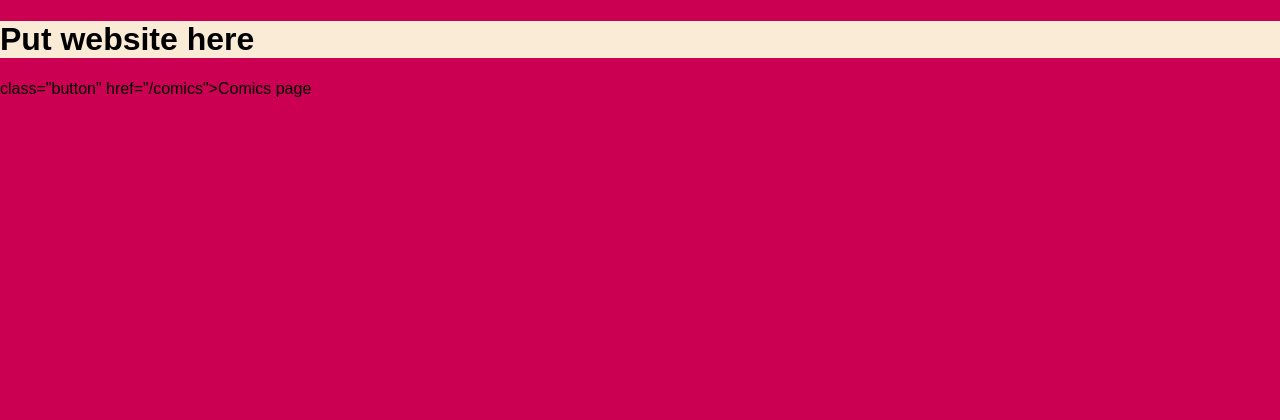
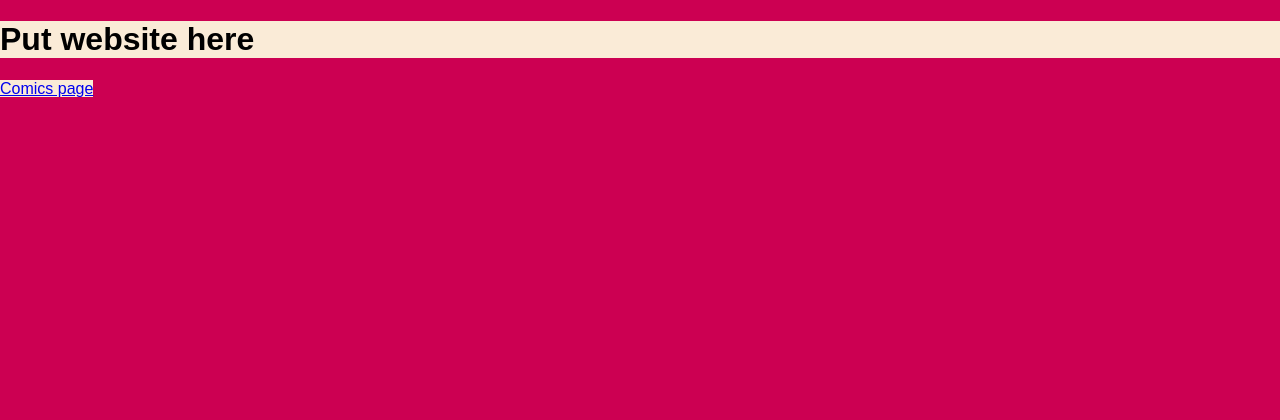
Before and after one commit to Leonardw20w/Web-Dev-Lesson, a Python web app: template PythonProject/templates/index.html in a window 1280 px wide. Shown: the top 420 px of the page. Run offline with Jinja, Linux system fonts and the light colour scheme; the template is opened without the code that fills it, so the values that code supplies are empty.

Commit message:
bleh fixes fixes yadda yadda

```diff
--- a/PythonProject/static/style.css
+++ b/PythonProject/static/style.css
@@ -14,6 +14,10 @@
 }
 
 .container {
+    background-color: antiquewhite;
+}
+
+.comicButton {
     background-color: antiquewhite;
 }
 
--- a/PythonProject/templates/index.html
+++ b/PythonProject/templates/index.html
@@ -16,6 +16,6 @@
     <div class="container">
         <h1>Put website here</h1>
     </div>
-    <a> class="button" href="/comics">Comics page</a>
+    <a class="comicButton" href="/comics">Comics page</a>
 </body>
 </html>
```
